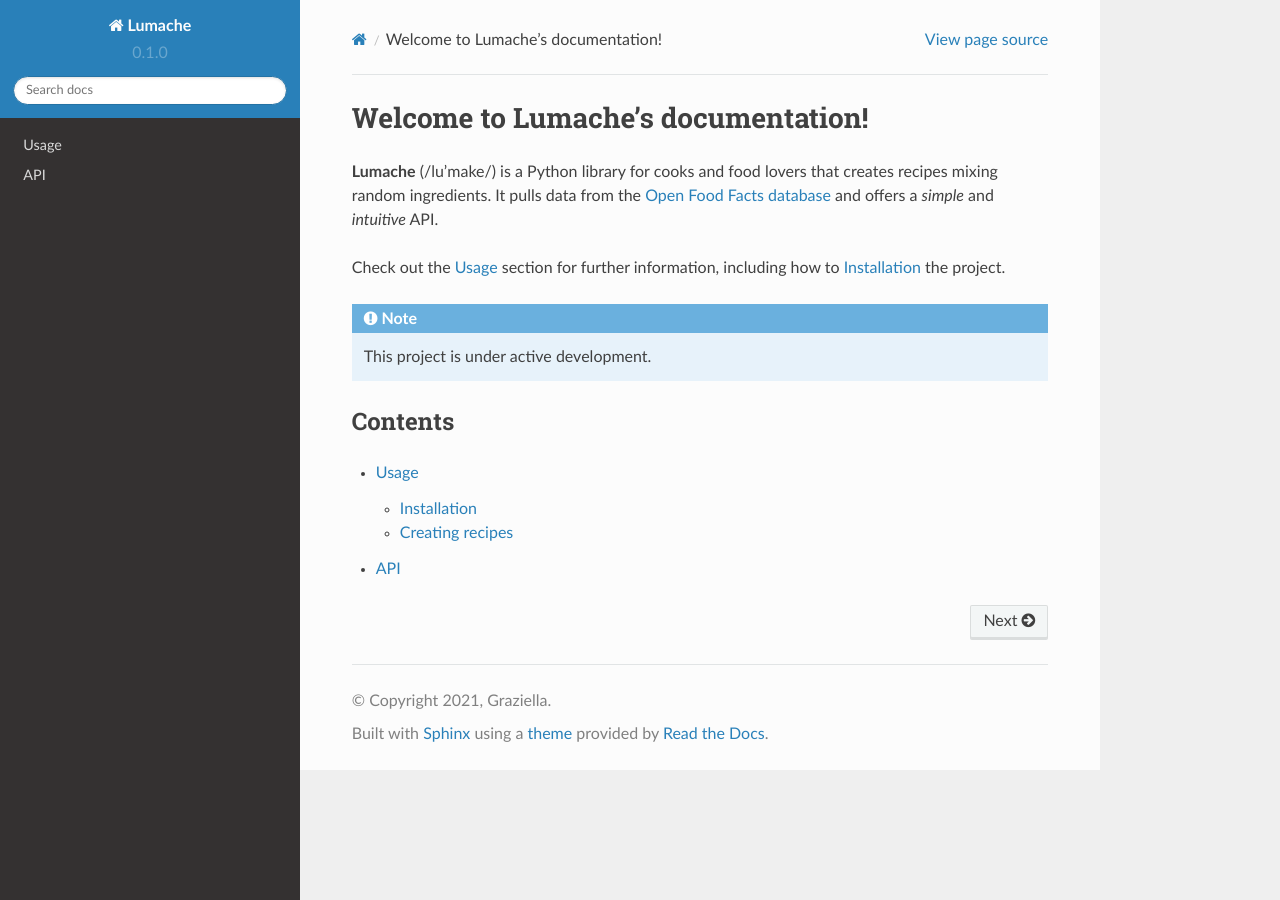
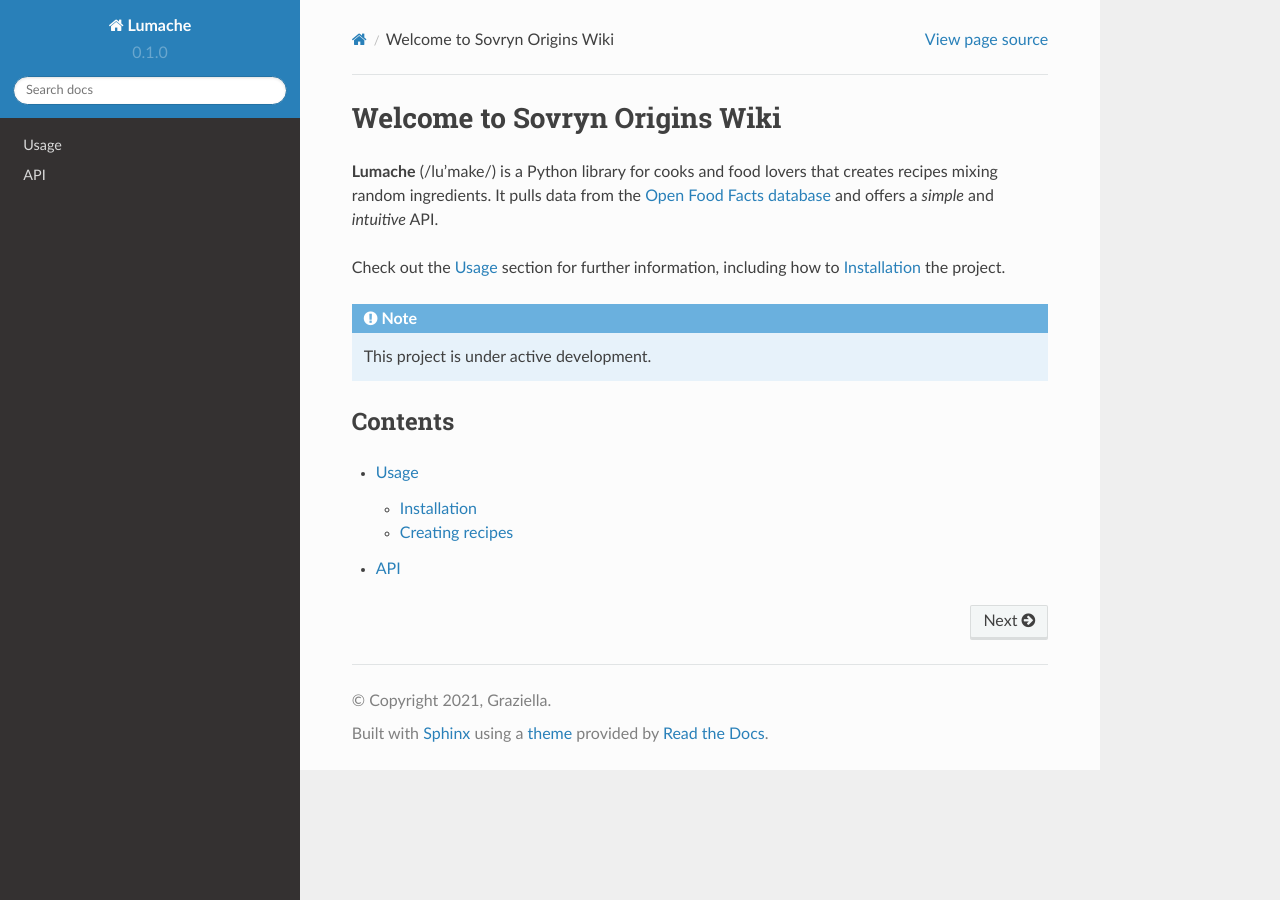
Before and after one commit to abdullah066/rtd-tutorial, a Sphinx documentation site: the page built from docs/source/index.rst, in a window 1280 px wide. Built offline with Sphinx 7.4.7 and the Read the Docs theme 2.0.0, drawn with Linux system fonts in a browser that asks for light colours.

Commit message:
docs/source/index.rst
Test commit

```diff
--- a/docs/source/index.rst
+++ b/docs/source/index.rst
@@ -1,4 +1,4 @@
-Welcome to Lumache's documentation!
+Welcome to Sovryn Origins Wiki
 ===================================
 
 **Lumache** (/lu'make/) is a Python library for cooks and food lovers
```
